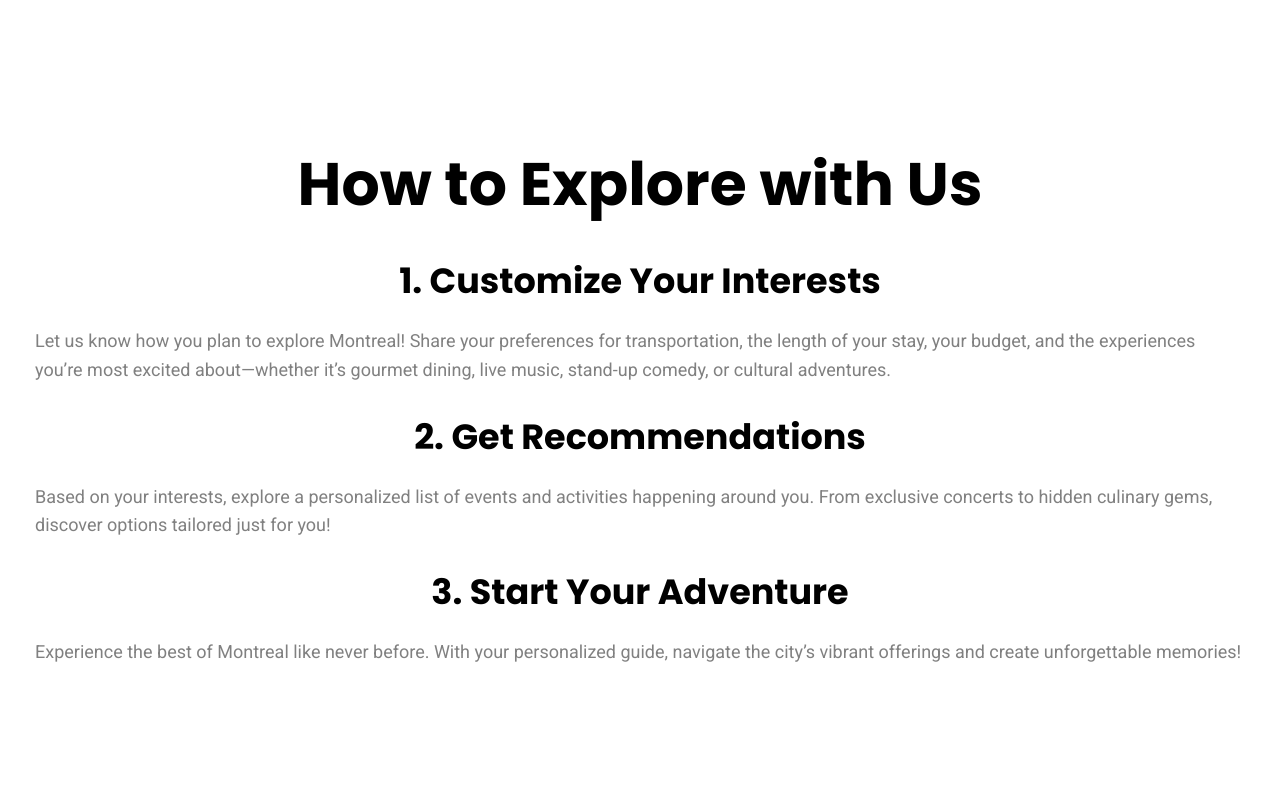
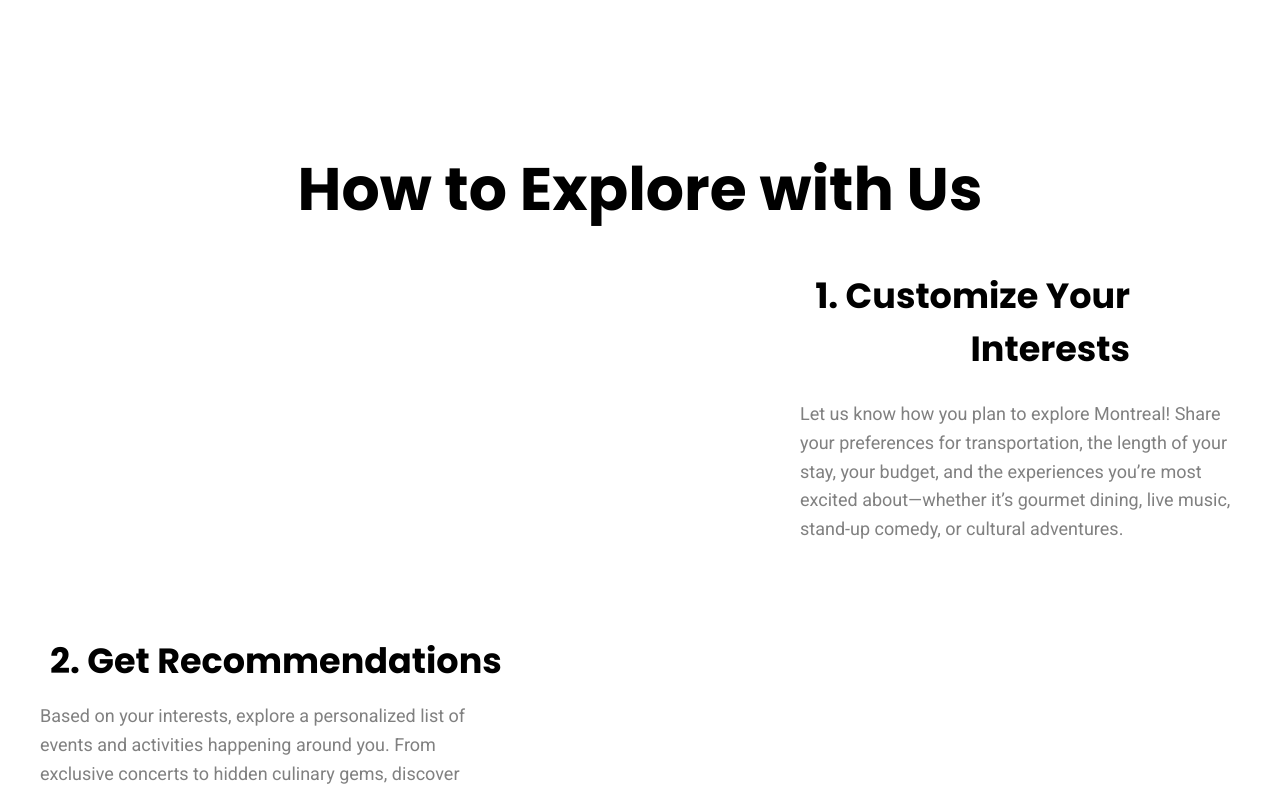
Before and after one commit to cedricdraghici/montreal-explorer, a React (Create React App) app in the folder frontend/: page / in a window 1280 px wide. Shown: the part 760-1552 px from the top of the page. Before the commit the page ends 1447 px from the top, so only its background shows below. Built offline with nearby package versions, Linux system fonts and the light colour scheme.

Commit message:
adjust the page structure

```diff
--- a/frontend/src/App.css
+++ b/frontend/src/App.css
@@ -47,9 +47,9 @@
   position: relative;
   top: 58px;
   gap: 60px; /* Adjust the spacing between nav items */
-  font-family: 'Newsreader', serif;
+  font-family: 'Poppins', serif;
   font-size: 30px;
-  font-weight: 600;
+  font-weight: 500;
   list-style: none;
   margin: 0;
   padding: 0;
@@ -114,32 +114,93 @@
   text-align: center;
 }
 
-.step1Title,
-.step2Title,
-.step3Title {
-  font-size: 35px;
-  font-family: 'Poppins', sans-serif;
-  font-weight: 700;
-  margin-top: 25px;
+.HowItWorks{
+  font-size:30px;
+  font-family: 'Poppins';
+  font-weight: 800;
+  position: relative;
+  top:5px;
+  text-align: center;
 }
 
-.step1Details,
-.step2Details,
-.step3Details {
+.step1Title{
+  font-size: 35px;
+  font-family: 'Poppins';
+  font-weight: 700;
+  position: relative;
+  top:35px;
+  text-align: right;
+  margin-left: 750px;
+  margin-right: 150px;
+}
+
+.step1Details{
   font-size: 18px;
-  font-family: 'Roboto', sans-serif;
-  font-weight: 400; /* Adjusted for readability */
-  color: rgba(90, 90, 90, 0.77);
+  font-family: "Roboto", serif;
+  font-weight: 380;
+  color:rgba(90, 90, 90, 0.77);
   line-height: 1.6;
-  margin: 20px 35px; /* Consistent margin across steps */
+  position: relative;
+  top:60px;
   text-align: left;
+  margin-left: 800px;
+  margin-right: 35px;
 }
+
+.step2Title{
+  font-size: 35px;
+  font-family: 'Poppins';
+  font-weight: 700;
+  position: relative;
+  top:150px;
+  text-align: left;
+  margin-left: 50px;
+  margin-right: 750px;
+}
+
+.step2Details{
+  font-size: 18px;
+  font-family: "Roboto", serif;
+  font-weight: 380;
+  color:rgba(90, 90, 90, 0.77);
+  line-height: 1.6;
+  position: relative;
+  top:165px;
+  text-align: left;
+  margin-left: 40px;
+  margin-right: 780px;
+}
+
+.step3Title{
+  font-size: 35px;
+  font-family: 'Poppins';
+  font-weight: 700;
+  position: relative;
+  top:230px;
+  text-align: right;
+  margin-left: 600px;
+  margin-right: 222px;
+}
+
+.step3Details{
+  font-size: 18px;
+  font-family: "Roboto", serif;
+  font-weight: 380;
+  color:rgba(90, 90, 90, 0.77);
+  line-height: 1.6;
+  position: relative;
+  top:240px;
+  text-align: left;
+  margin-left: 790px;
+  margin-right: 35px;
+}
+
 
 /* Language Switcher */
 .language-switcher {
   position: absolute;
   top: 70px;
-  right: 20px;
+  right: 10px;
   display: flex;
   gap: 10px;
 }
```
